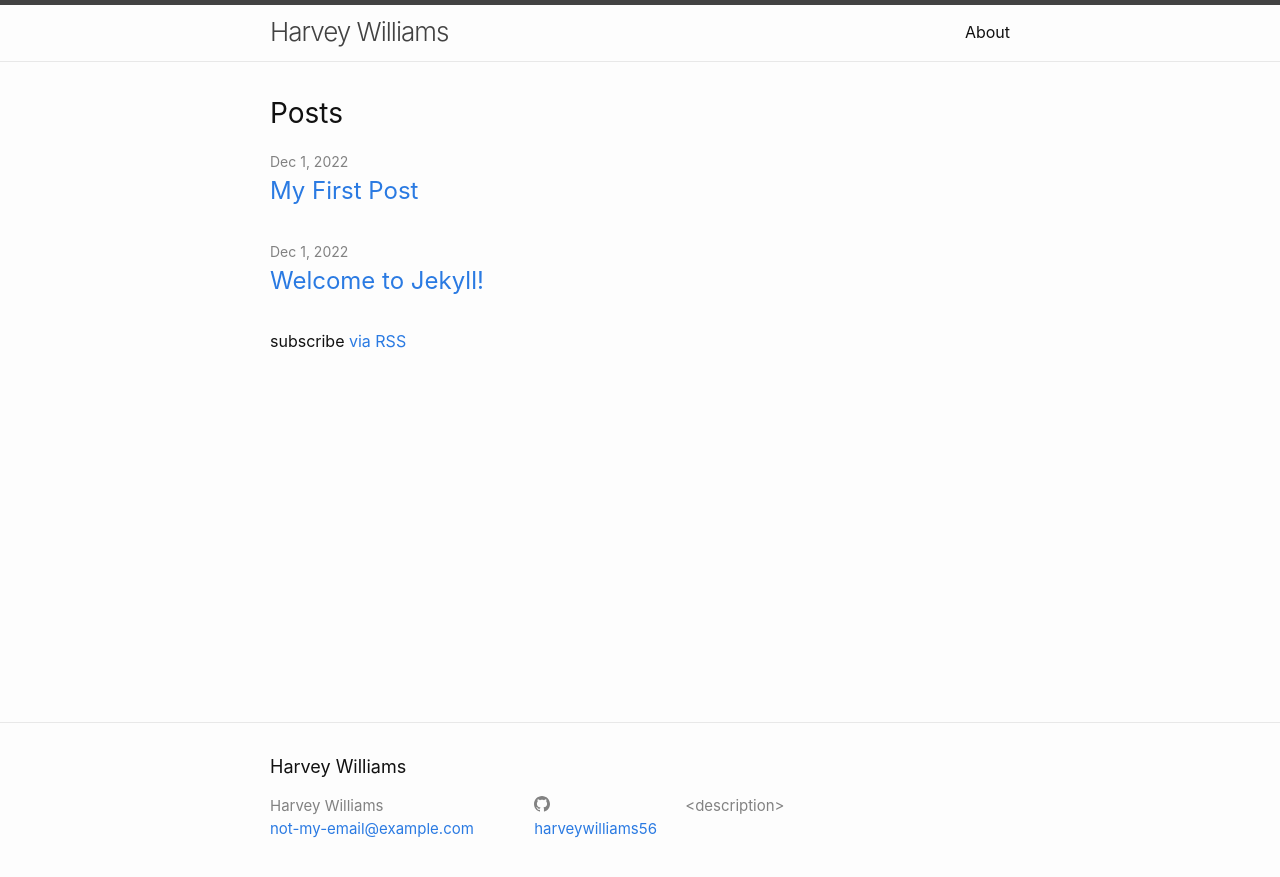
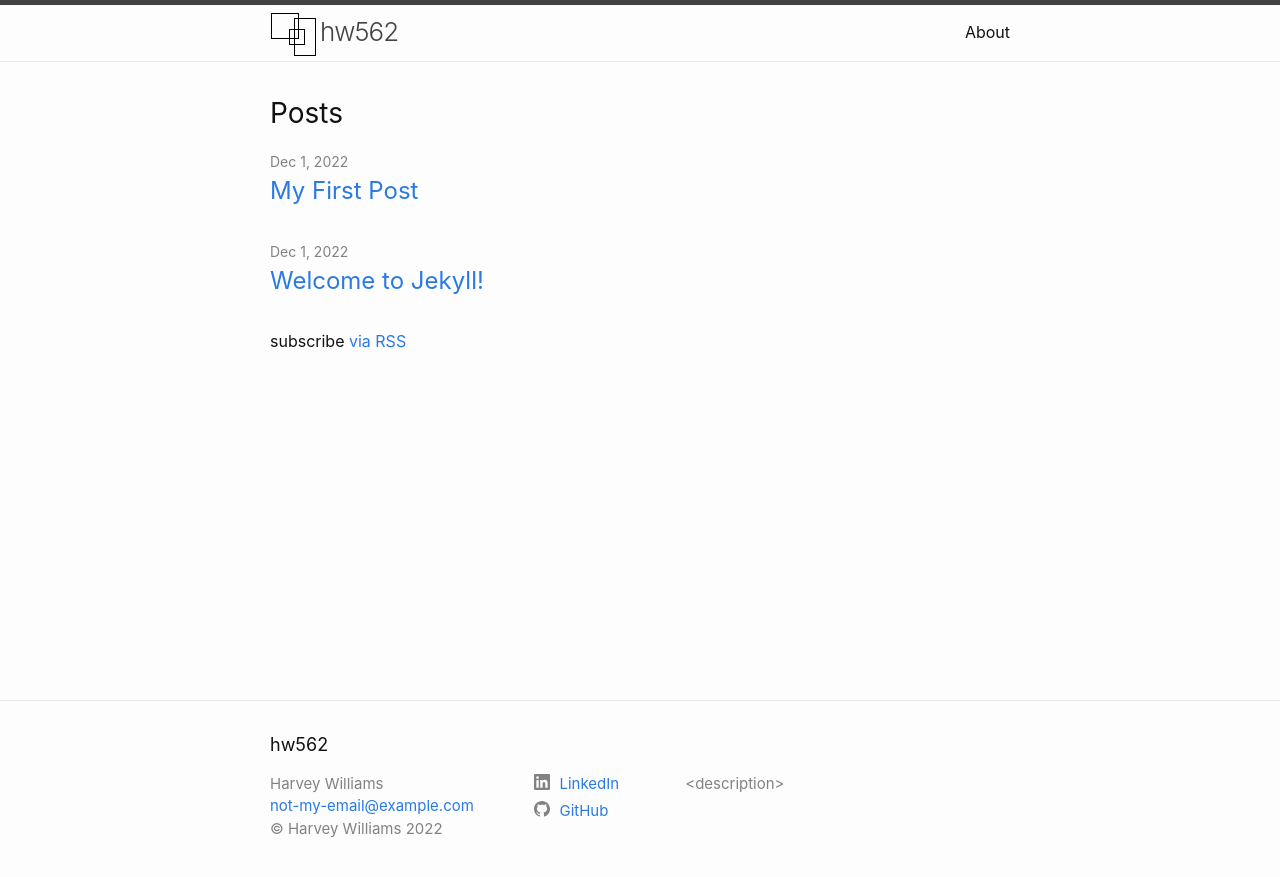
Before and after one commit to harveywilliams56/blog, a Jekyll site: the page built from index.markdown, in a window 1280 px wide. Shown: the top 877 px of the page. Built offline with Jekyll 4.4.1, drawn with Linux system fonts in a browser that asks for light colours.

Commit message:
added branding

```diff
--- a/_config.yml
+++ b/_config.yml
@@ -18,7 +18,7 @@
 # You can create any custom variable you would like, and they will be accessible
 # in the templates via {{ site.myvariable }}.
 
-title: Harvey Williams
+title: hw562
 email: not-my-email@example.com
 description: >- # this means to ignore newlines until "baseurl:"
   <description>
@@ -26,6 +26,15 @@ baseurl: "/blog" # the subpath of your site, e.g. /blog
 url: "https://harveywilliams56.github.io" # the base hostname & protocol for your site, e.g. http://example.com
 #twitter_username: jekyllrb
 github_username:  harveywilliams56
+
+
+#Fields that minima uses
+author: Harvey Williams
+linkedin_username: harvey-williams-930754171
+
+#New fields
+copyright: Harvey Williams
+title-logo: /images/title-logo.png
 
 # Build settings
 # Removed minima theme as it is now a regular theme
--- a/_includes/footer.html
+++ b/_includes/footer.html
@@ -14,10 +14,14 @@
             {%- else -%}
               {{ site.title | escape }}
             {%- endif -%}
-            </li>
+           </li>
+
             {%- if site.email -%}
             <li><a class="u-email" href="mailto:{{ site.email }}">{{ site.email }}</a></li>
             {%- endif -%}
+	    {%- if site.copyright -%}
+	    <li>&copy; {{ site.copyright }} {{ 'now' | date: "%Y" }}</li>
+	    {%- endif -%}
         </ul>
       </div>
 
--- a/_includes/header.html
+++ b/_includes/header.html
@@ -3,7 +3,21 @@
   <div class="wrapper">
     {%- assign default_paths = site.pages | map: "path" -%}
     {%- assign page_paths = site.header_pages | default: default_paths -%}
+<!-- Original title code
     <a class="site-title" rel="author" href="{{ "/" | relative_url }}">{{ site.title | escape }}</a>
+-->
+
+<!-- title logo -->
+
+    <a class="site-title" rel="author" href="{{ "/" | relative_url }}">
+      {%- if site.title-logo -%}
+        <img src="{{ site.title-logo | relative_url }}" alt="{{ site.title | escape }}"></img>
+	{%- else -%}
+	  {{ site.title | escape }}
+	{%- endif -%}
+	{{ site.title | escape }} <!-- not sure if I definitely want this -->
+    </a>
+<!-- end of title logo -->
 
     {%- if page_paths -%}
       <nav class="site-nav">
--- a/_includes/social.html
+++ b/_includes/social.html
@@ -1,11 +1,11 @@
 <ul class="social-media-list">
+  {%- if site.linkedin_username -%}<li><a href="https://www.linkedin.com/in/{{ site.linkedin_username| cgi_escape | escape }}"><svg class="svg-icon"><use xlink:href="{{ '/assets/minima-social-icons.svg#linkedin' | relative_url }}"></use></svg> <span class="username">LinkedIn</span></a></li>{%- endif -%}
+  {%- if site.github_username -%}<li><a href="https://github.com/{{ site.github_username| cgi_escape | escape }}"><svg class="svg-icon"><use xlink:href="{{ '/assets/minima-social-icons.svg#github' | relative_url }}"></use></svg> <span class="username">GitHub</span></a></li>{%- endif -%}
   {%- if site.dribbble_username -%}<li><a href="https://dribbble.com/{{ site.dribbble_username| cgi_escape | escape }}"><svg class="svg-icon"><use xlink:href="{{ '/assets/minima-social-icons.svg#dribbble' | relative_url }}"></use></svg> <span class="username">{{ site.dribbble_username| escape }}</span></a></li>{%- endif -%}
   {%- if site.facebook_username -%}<li><a href="https://www.facebook.com/{{ site.facebook_username| cgi_escape | escape }}"><svg class="svg-icon"><use xlink:href="{{ '/assets/minima-social-icons.svg#facebook' | relative_url }}"></use></svg> <span class="username">{{ site.facebook_username| escape }}</span></a></li>{%- endif -%}
   {%- if site.flickr_username -%}<li><a href="https://www.flickr.com/photos/{{ site.flickr_username| cgi_escape | escape }}"><svg class="svg-icon"><use xlink:href="{{ '/assets/minima-social-icons.svg#flickr' | relative_url }}"></use></svg> <span class="username">{{ site.flickr_username| escape }}</span></a></li>{%- endif -%}
-  {%- if site.github_username -%}<li><a href="https://github.com/{{ site.github_username| cgi_escape | escape }}"><svg class="svg-icon"><use xlink:href="{{ '/assets/minima-social-icons.svg#github' | relative_url }}"></use></svg> <span class="username">{{ site.github_username| escape }}</span></a></li>{%- endif -%}
   {%- if site.instagram_username -%}<li><a href="https://instagram.com/{{ site.instagram_username| cgi_escape | escape }}"><svg class="svg-icon"><use xlink:href="{{ '/assets/minima-social-icons.svg#instagram' | relative_url }}"></use></svg> <span class="username">{{ site.instagram_username| escape }}</span></a></li>{%- endif -%}
-  {%- if site.linkedin_username -%}<li><a href="https://www.linkedin.com/in/{{ site.linkedin_username| cgi_escape | escape }}"><svg class="svg-icon"><use xlink:href="{{ '/assets/minima-social-icons.svg#linkedin' | relative_url }}"></use></svg> <span class="username">{{ site.linkedin_username| escape }}</span></a></li>{%- endif -%}
-  {%- if site.pinterest_username -%}<li><a href="https://www.pinterest.com/{{ site.pinterest_username| cgi_escape | escape }}"><svg class="svg-icon"><use xlink:href="{{ '/assets/minima-social-icons.svg#pinterest' | relative_url }}"></use></svg> <span class="username">{{ site.pinterest_username| escape }}</span></a></li>{%- endif -%}
+ {%- if site.pinterest_username -%}<li><a href="https://www.pinterest.com/{{ site.pinterest_username| cgi_escape | escape }}"><svg class="svg-icon"><use xlink:href="{{ '/assets/minima-social-icons.svg#pinterest' | relative_url }}"></use></svg> <span class="username">{{ site.pinterest_username| escape }}</span></a></li>{%- endif -%}
   {%- for mst in site.mastodon -%}{%- if mst.username and mst.instance -%}<li><a href="https://{{ mst.instance| cgi_escape | escape}}/@{{mst.username}}"><svg class="svg-icon"><use xlink:href="{{ '/assets/minima-social-icons.svg#mastodon' | relative_url }}"></use></svg> <span class="username">{{ mst.username|escape }}</span></a></li>{%- endif -%}{%- endfor -%}
   {%- if site.twitter_username -%}<li><a href="https://www.twitter.com/{{ site.twitter_username| cgi_escape | escape }}"><svg class="svg-icon"><use xlink:href="{{ '/assets/minima-social-icons.svg#twitter' | relative_url }}"></use></svg> <span class="username">{{ site.twitter_username| escape }}</span></a></li>{%- endif -%}
   {%- if site.youtube_username -%}<li><a href="https://youtube.com/{{ site.youtube_username| cgi_escape | escape }}"><svg class="svg-icon"><use xlink:href="{{ '/assets/minima-social-icons.svg#youtube' | relative_url }}"></use></svg> <span class="username">{{ site.youtube_username| escape }}</span></a></li>{%- endif -%}
```
Also changed, not shown: images/title-logo.png (added).
